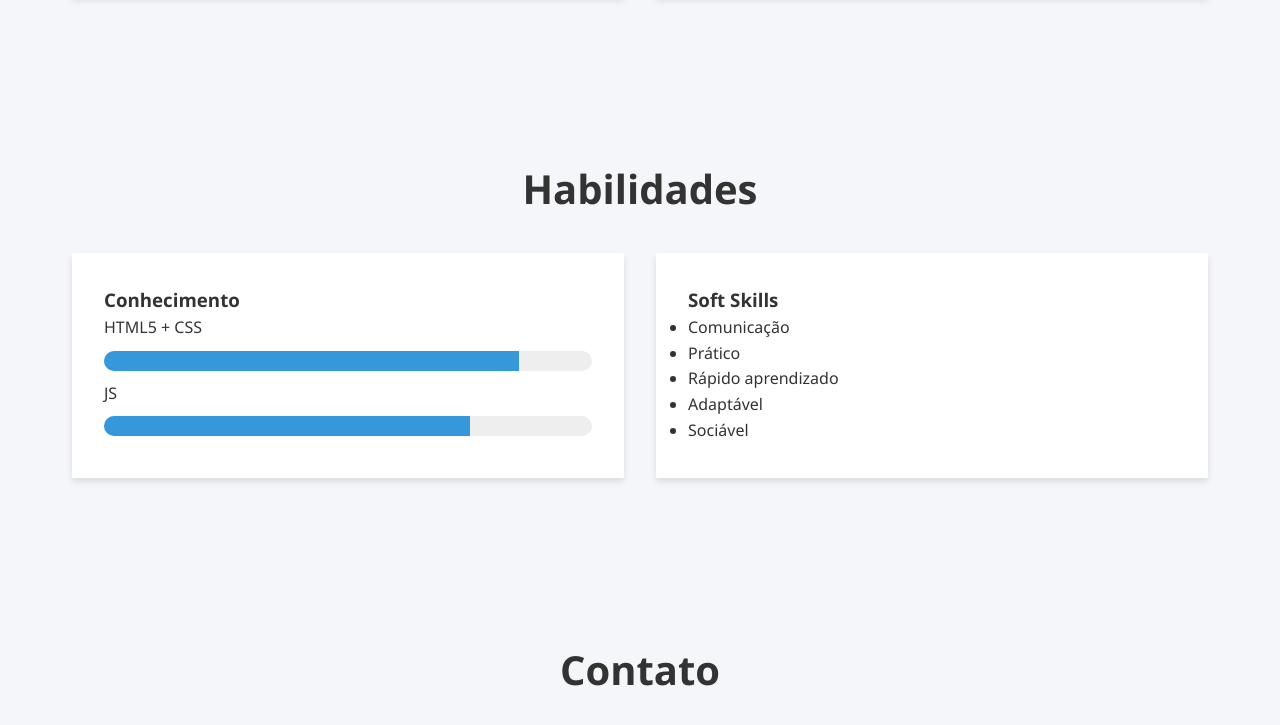
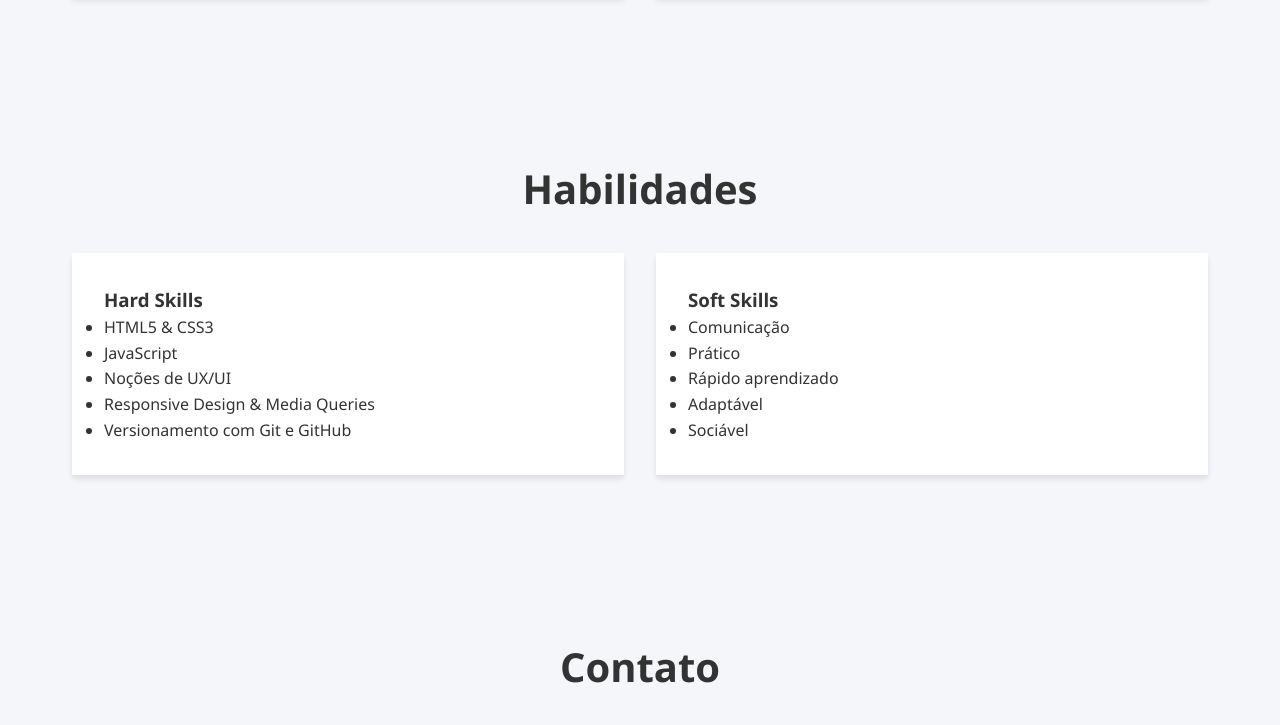
Before and after one commit to ItsTh3Hunter/portfolio, a plain HTML site: page index.html in a window 1280 px wide. Shown: the part 1381-2106 px from the top of the page. Drawn offline with Linux system fonts and the light colour scheme.

Commit message:
correção de erros e adição do section hard skills

```diff
--- a/index.html
+++ b/index.html
@@ -29,14 +29,14 @@
         </ul>
     </nav>
 
-    <section id="sobre" class="secao animacao-entrada">
+    <section id="sobre" class="secao">
         <h2 class="titulo-secao">Sobre Mim</h2>
         <div class="cartao">
             <p>Sou formado como Técnico em Informática pela ETEC Philadelpho Gouvêa Netto, atualmente, curso Análise e Desenvolvimento de Sistemas na modalidade EAD e estou em busca da minha primeira oportunidade na área de desenvolvimento. Se procura um profissional comunicativo, proativo e comprometido com a evolução contínua, estou pronto para agregar valor à sua equipe!</p>
         </div>
     </section>
 
-    <section id="experiencia" class="secao animacao-entrada">
+    <section id="experiencia" class="secao">
         <h2 class="titulo-secao">Experiência Profissional</h2>
         <div class="cartao">
             <h3>Suporte de T.I - Arcontemp</h3>
@@ -50,7 +50,7 @@
         </div>
     </section>
 
-    <section id="educacao" class="secao animacao-entrada">
+    <section id="educacao" class="secao">
         <h2 class="titulo-secao">Formação</h2>
         <div class="grid-habilidades">
             <div class="cartao">
@@ -66,23 +66,18 @@
         </div>
     </section>
 
-    <section id="habilidades" class="secao animacao-entrada">
+    <section id="habilidades" class="secao">
         <h2 class="titulo-secao">Habilidades</h2>
         <div class="grid-habilidades">
             <div class="cartao">
-                <h3>Conhecimento</h3>
-                <div class="habilidade">
-                    <span>HTML5 + CSS</span>
-                    <div class="barra-progresso">
-                        <div class="progresso" data-width="85"></div>
-                    </div>
-                </div>
-                <div class="habilidade">
-                    <span>JS</span>
-                    <div class="barra-progresso">
-                        <div class="progresso" data-width="75"></div>
-                    </div>
-                </div>
+                <h3>Hard Skills</h3>
+                <ul>
+                    <li>HTML5 & CSS3</li>
+                    <li>JavaScript</li>
+                    <li>Noções de UX/UI</li>
+                    <li>Responsive Design & Media Queries</li>
+                    <li>Versionamento com Git e GitHub</li>
+                </ul>
             </div>
             <div class="cartao">
                 <h3>Soft Skills</h3>
@@ -97,7 +92,7 @@
         </div>
     </section>
 
-    <section id="contato" class="secao animacao-entrada">
+    <section id="contato" class="secao">
         <h2 class="titulo-secao">Contato</h2>
         <div class="">
             <div class="redes-sociais">
@@ -107,10 +102,10 @@
                 <a href="tel:+5517988358851" class="rede-social">
                     <i class="fas fa-phone"></i>
                 </a>
-                <a href="https://linkedin.com" target="_blank" class="rede-social">
+                <a href="https://www.linkedin.com/in/luiz-henrique-carvalho-808387203/" target="_blank" class="rede-social">
                     <i class="fab fa-linkedin"></i>
                 </a>
-                <a href="https://github.com" target="_blank" class="rede-social">
+                <a href="https://github.com/ItsTh3Hunter" target="_blank" class="rede-social">
                     <i class="fab fa-github"></i>
                 </a>
             </div>
```
Also changed, not shown: css/style.css (line endings or trailing spaces).
